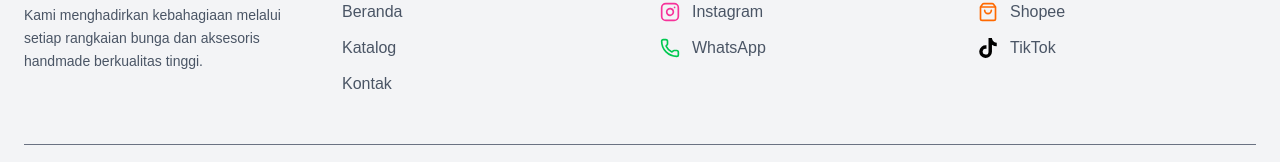
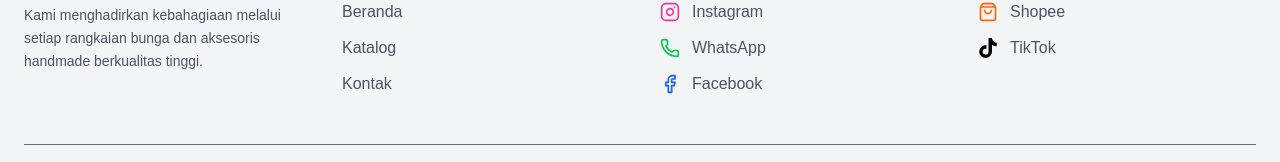
Before and after one commit to yantiny/balimoon.a, a Next.js app: page /katalog in a window 1280 px wide. Shown: the part 624-786 px from the top of the page. Built offline with nearby package versions, Linux system fonts and the light colour scheme; no server answers; the database is empty; a web font is replaced by a local one.

Commit message:
feat: add Facebook link to footer for enhanced social media presence

```diff
--- a/components/Footer.tsx
+++ b/components/Footer.tsx
@@ -1,7 +1,7 @@
 "use client";
 
 import Link from "next/link";
-import { Instagram, Phone, ShoppingBag } from "lucide-react";
+import { Facebook, Instagram, Phone, ShoppingBag } from "lucide-react";
 import { FaTiktok } from "react-icons/fa";
 
 export default function Footer() {
@@ -66,6 +66,15 @@ export default function Footer() {
                 <Phone className="text-green-500" size={20} />
                 WhatsApp
               </a>
+              <a
+                href="https://www.facebook.com/" // ganti dengan link FB kamu
+                target="_blank"
+                rel="noopener noreferrer"
+                className="flex items-center gap-3 text-gray-600 hover:text-black"
+              >
+                <Facebook className="text-blue-600" size={20} />
+                Facebook
+              </a>
             </div>
           </div>
 
```
